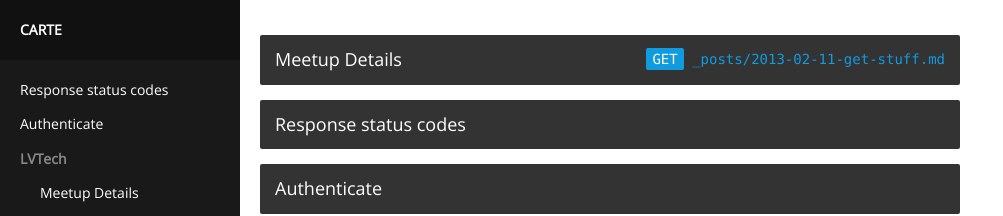
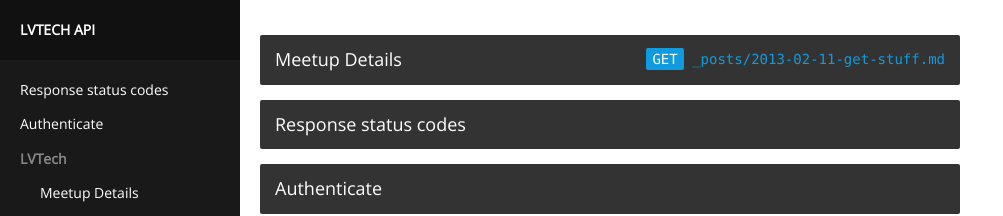
Before and after one commit to lehighvalleytech/api, a Jekyll site: the page built from index.html, in a window 1280 px wide. Shown: the top 216 px of the page, without its empty margins (0-1003 px from the left). Built offline with Jekyll 4.4.1, drawn with Linux system fonts in a browser that asks for light colours.

Commit message:
Updated title.

```diff
--- a/_config.yml
+++ b/_config.yml
@@ -3,4 +3,4 @@ exclude: ['README.markdown']
 permalink: ':title'
 pygments: true
 safe: false
-title: 'Carte'
+title: 'LVTech API'
```
